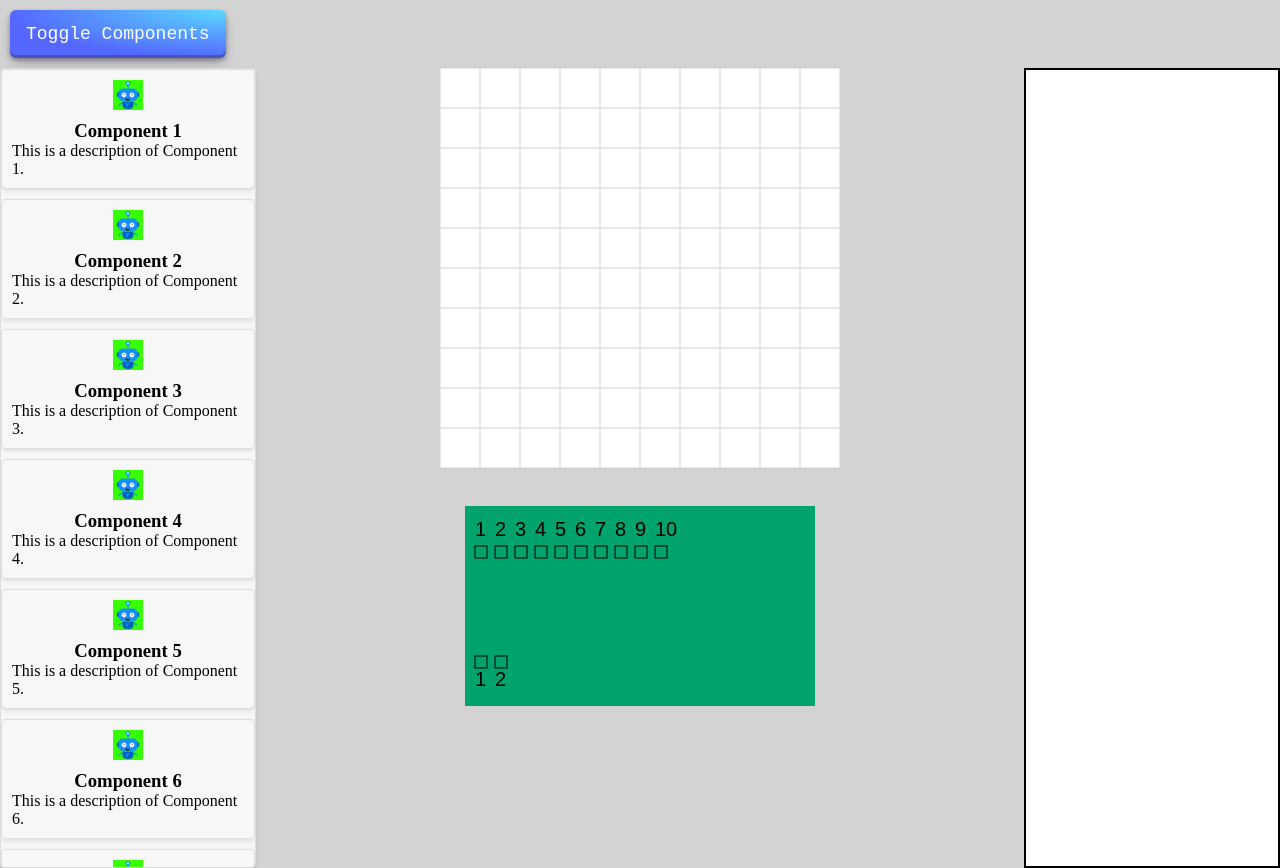
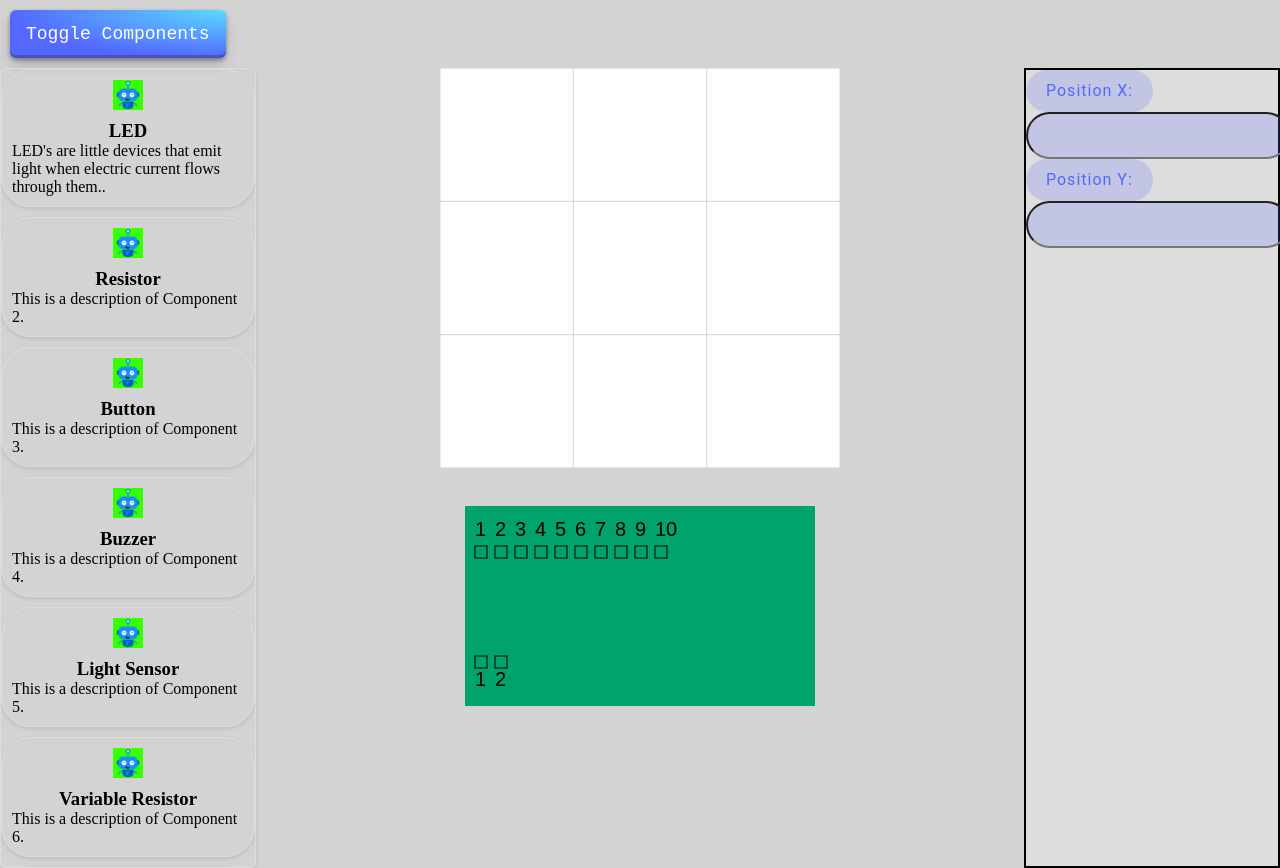
Before and after one commit to BennoCrafter/VirtualEnv, a plain HTML site: page editor/index.html in a window 1280 px wide. Drawn offline with Linux system fonts and the light colour scheme.

Commit message:
setup from skdkasdasdsds

```diff
--- a/css/inspector-style.css
+++ /dev/null
@@ -1,9 +0,0 @@
-#inspector {
-    background-color: white;
-    position: fixed;
-    display: block;
-    margin-left: 80%;
-    width: 20%;
-    height: 100%;
-    border: black solid 2px;
-}
--- a/css/components-style.css
+++ b/editor/css/components-style.css
@@ -20,7 +20,6 @@
     position: absolute;
     width: 20%;
     height: 100%; /* Adjust the maximum height as needed */
-    background-color: #f7f7f7;
     border: 1px solid #ddd;
     border-radius: 5px;
     box-shadow: 0 2px 4px rgba(0, 0, 0, 0.1);
@@ -54,13 +53,14 @@
     align-items: center;
     padding: 10px;
     border: 1px solid #ddd;
-    border-radius: 5px;
+    border-radius: 30px;
     box-shadow: 0 2px 4px rgba(0, 0, 0, 0.1);
     margin-bottom: 10px; /* Add margin to separate items */
 
     cursor: pointer;
     transition: transform 0.3s ease;
 }
+
 
 .list-item img {
     max-width: 30px;
--- /dev/null
+++ b/editor/css/inspector-style.css
@@ -0,0 +1,23 @@
+#inspector {
+    background-color: #ddd;
+    position: fixed;
+    display: relative;
+    left: 80%;
+    width: 20%;
+    height: 100%;
+    border: black solid 2px;
+}
+
+#inspectorPart {
+    color: #5468ff;
+    font-family: 'Roboto', sans-serif;
+    font-weight: 400;
+    font-size: 16px;
+    letter-spacing: 1px;
+    line-height: 1.4;
+    text-transform: none;
+    padding: 10px 20px; /* Add padding for spacing around the text */
+    border-radius: 50px; /* Create an oval shape with a large enough border radius */
+    background-color: rgba(84, 104, 255, 0.2); /* Add a semi-transparent background color */
+    display: inline-block; /* Make the element inline-block to wrap the text */
+}
--- a/index.html
+++ b/editor/index.html
@@ -3,7 +3,7 @@
 <head>
     <meta charset="UTF-8">
     <meta name="viewport" content="width=device-width, initial-scale=1.0">
-    <title>VirtualEnv - Arduino for Stubenhocker</title>
+    <title>VirtualEnv - Hardware for Stubenhocker</title>
     <!-- Styles-->
     <link rel="stylesheet" href="css/style.css">
     <link rel="stylesheet" href="css/components-style.css">
@@ -14,7 +14,13 @@
     <button id="toggle-comp-button" class="toggle-comp-button" >Toggle Components</button>
     <div class="list-container" id="component-list" ></div>
 
-    <div id="inspector"></div>
+    <div id="inspector">
+        <label for="positionX" id="inspectorPart">Position X:</label>
+        <input type="number" id="inspectorPart">
+        <label for="positionY" id="inspectorPart">Position Y:</label>
+        <input type="number" id="inspectorPart">
+    </div>
+
     <div class="powerBase">
         <canvas id="board-canvas" width="400" height="400"></canvas>
         <canvas id="powerBase-canvas" width="350" height="200"></canvas>
@@ -25,6 +31,7 @@
     <!-- Ui Scripts -->
     <script src="js/Ui/Components/Scripts/componentHandler.js"></script>
     <script src="js/Ui/Components/Scripts/toggleCompButton.js"></script>
+    <script src="js/Ui/Inspector/inspector.js"></script>
     <!-- Further Scripts -->
     <script src="js/script.js"></script>
 
--- /dev/null
+++ b/editor/js/Core/board.js
@@ -0,0 +1,85 @@
+import ("../Ui/Components/Scripts/componentHandler.js")
+
+class Board {
+    constructor(canvas) {
+        // init
+        this.canvas = canvas;
+        this.componentHanlder = new ComponentHandler();
+        this.gridWidth = 3;
+        this.gridHeight = 3;
+        this.gridSize = [this.gridWidth, this.gridHeight];
+        this.currentPos = [];
+        this.pins = {};
+
+        this.canvas.addEventListener("mousedown", (event) => {
+            var mouseX = event.clientX - canvas.getBoundingClientRect().left;
+            var mouseY = event.clientY - canvas.getBoundingClientRect().top;
+
+            var gridPosition = this.getGridPosition(this.canvas, this.gridSize, mouseX, mouseY);
+            this.currentPos.push([gridPosition.row, gridPosition.col])
+            try{
+                console.log("placed:", this.componentHanlder.getCurrentComponent().name, "at grid position:", gridPosition.col, gridPosition.row);
+
+            } catch{
+                console.warn("No Component selected!")
+                console.warn("but its placed on: " + gridPosition.col, gridPosition.row);
+            }
+
+            if (this.currentPos.length == 2){
+
+
+                // reset list
+                console.log("reseting currentPositions list...")
+                this.currentPos = [];
+            }
+        });
+        this.setupPins()
+
+        console.log(this.pins);
+
+        this.pixelGrid = [];
+        this.setupCanvas();
+    }
+
+    setupPins(){
+        for (let i=0; i < this.gridSize[0] * this.gridSize[1]; i++){
+            this.pins[i] = {
+
+                pinComponent: undefined,
+                componentPos1: undefined,
+                componentPos2: undefined,
+                pinType1: "grid",
+                pinType2: "grid",
+            }
+        }
+    }
+
+    setupCanvas() {
+        var context = this.canvas.getContext("2d");
+        var cellSizeX = this.canvas.width / this.gridSize[0];
+        var cellSizeY = this.canvas.height / this.gridSize[1];
+
+        for (var x = 0; x <= this.canvas.width; x += cellSizeX) {
+            context.moveTo(x, 0);
+            context.lineTo(x, this.canvas.height);
+        }
+
+        for (var y = 0; y <= this.canvas.height; y += cellSizeY) {
+            context.moveTo(0, y);
+            context.lineTo(this.canvas.width, y);
+        }
+
+        context.strokeStyle = "lightgray";
+        context.stroke();
+    }
+
+    getGridPosition(canvas, gridSize, mouseX, mouseY) {
+        // Calculate the gridpos
+        var cellSizeX = canvas.width / gridSize[0];
+        var cellSizeY = canvas.height / gridSize[1];
+        var col = Math.floor(mouseX / cellSizeX);
+        var row = Math.floor(mouseY / cellSizeY);
+
+        return { col: col, row: row };
+    }
+}
--- a/js/Ui/Components/Scripts/componentHandler.js
+++ b/editor/js/Ui/Components/Scripts/componentHandler.js
@@ -38,10 +38,8 @@ class ComponentHandler {
                     listItem.appendChild(description);
                     componentList.appendChild(listItem);
 
-                    listItem.addEventListener('click', () => {
+                    listItem.addEventListener('mousedown', () => {
                         this.setComponent(component);
-                        console.log(component.name);
-                        console.log(listItem);
 
                         listItem.style.transform = "scale(0.9)";
                         setTimeout(function() {
--- a/js/script.js
+++ b/editor/js/script.js
@@ -1,5 +1,6 @@
 import ("./Core/board.js");
 import ("./Core/powerBase.js");
+import ("./Ui/Inspector/inspector.js")
 
 let powerBase = document.getElementById("powerBase-canvas");
 let boardCanvas = document.getElementById("board-canvas");
@@ -8,5 +9,5 @@ let inspector = document.getElementById("inspector");
 window.addEventListener("DOMContentLoaded", function () {
     arduinoCanvas = new PowerBase(powerBase);
     boardCanvas = new Board(boardCanvas);
-    // inspector = new Inspector(inspector);
+    inspector = new Inspector(inspector);
 });
--- a/js/Core/board.js
+++ /dev/null
@@ -1,53 +0,0 @@
-import ("../Ui/Components/Scripts/componentHandler.js")
-
-class Board {
-    constructor(canvas) {
-        // init
-        this.canvas = canvas;
-        this.componentHanlder = new ComponentHandler();
-        this.gridSize = 10; // value^2 is the amount of grids
-
-        this.canvas.addEventListener("click", (event) => {
-            var mouseX = event.clientX - canvas.getBoundingClientRect().left;
-            var mouseY = event.clientY - canvas.getBoundingClientRect().top;
-
-            var gridPosition = this.getGridPosition(this.canvas, this.gridSize, mouseX, mouseY);
-            try{
-                console.log("placed:", this.componentHanlder.getCurrentComponent().name, "at grid position:", gridPosition.col, gridPosition.row);
-
-            } catch{
-                console.warn("No Component selected!")
-            }
-        });
-
-        this.pixelGrid = [];
-        this.setupCanvas();
-    }
-
-    setupCanvas() {
-        var context = this.canvas.getContext("2d");
-        var cellSize = this.canvas.width / this.gridSize;
-
-        for (var x = 0; x <= this.canvas.width; x += cellSize) {
-            context.moveTo(x, 0);
-            context.lineTo(x, this.canvas.height);
-        }
-
-        for (var y = 0; y <= this.canvas.height; y += cellSize) {
-            context.moveTo(0, y);
-            context.lineTo(this.canvas.width, y);
-        }
-
-        context.strokeStyle = "lightgray";
-        context.stroke();
-    }
-
-    getGridPosition(canvas, gridSize, mouseX, mouseY) {
-        // Calculate the gridpos
-        var cellSize = canvas.width / gridSize;
-        var col = Math.floor(mouseX / cellSize);
-        var row = Math.floor(mouseY / cellSize);
-
-        return { col: col, row: row };
-    }
-}
```
Also changed, not shown: home/index.html (added, +17 -0 lines), USB-input.png (deleted), editor/css/style.css (renamed from css/style.css), editor/css/toggleCompButton-style.css (renamed from css/toggleCompButton-style.css), editor/js/Core/powerBase.js (renamed from js/Core/powerBase.js), editor/js/Ui/Components/Images/Boty.png (renamed from js/Ui/Components/Images/Boty.png), editor/js/Ui/Components/Images/example-image.png (renamed from js/Ui/Components/Images/example-image.png), editor/js/Ui/Components/Scripts/toggleCompButton.js (renamed from js/Ui/Components/Scripts/toggleCompButton.js), editor/js/Ui/Components/components.json, editor/js/Ui/Inspector/inspector.js (line endings or trailing spaces), home/css/style.css (added), home/js/script.js (added).
